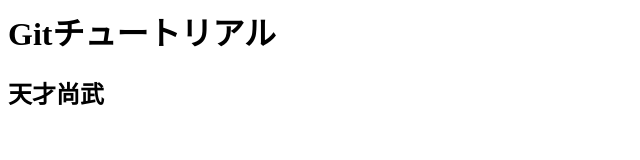
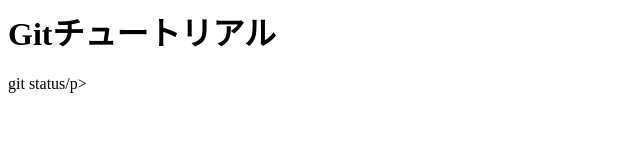
Before and after one commit to Naotake627/git_tutorial, a plain HTML site: page index.html in a window 1280 px wide. Shown: the whole page, without its empty margins (0-640 px from the left). Drawn offline with Linux system fonts and the light colour scheme.

Commit message:
git statusコマンドを追記

```diff
--- a/index.html
+++ b/index.html
@@ -1,2 +1,2 @@
 <h1>Gitチュートリアル</h1>
-<h2>天才尚武</h2>
+<p>git status/p>
```
